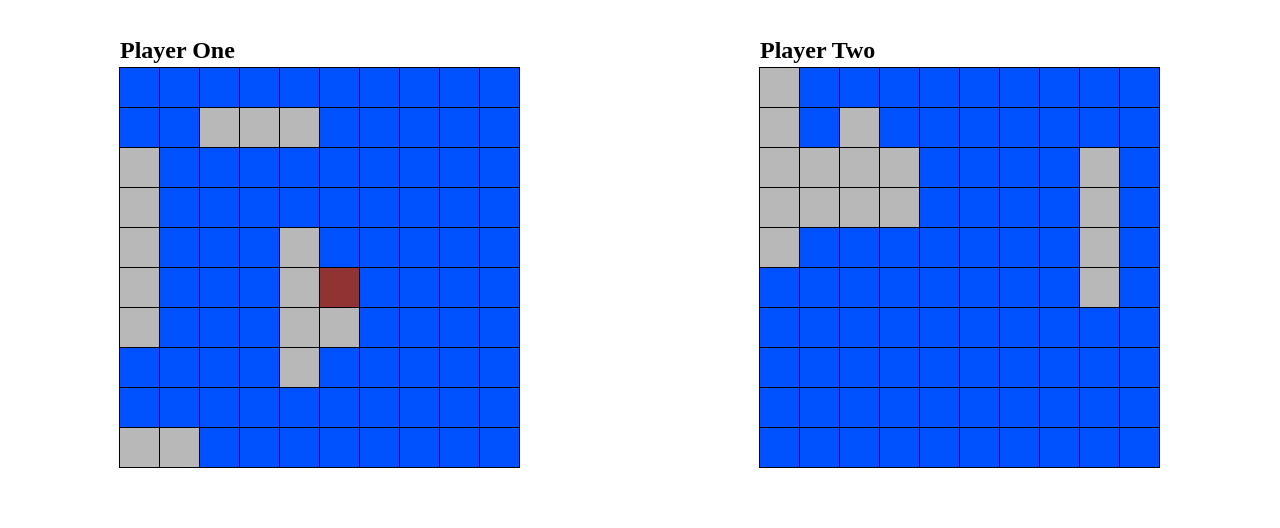
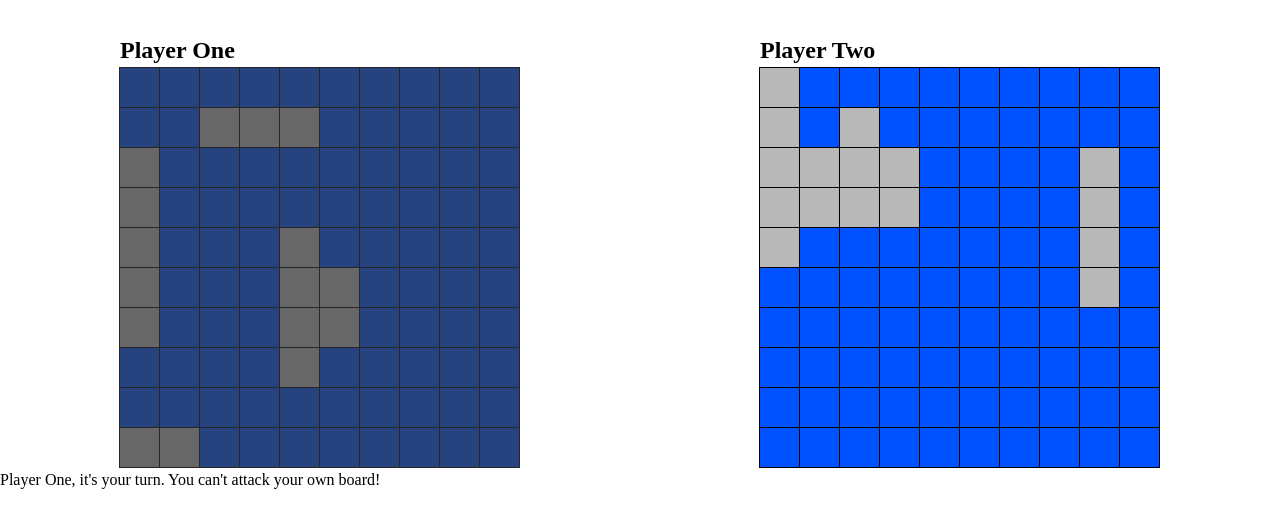
Before and after one commit to vicpues/battleship, a website built with webpack: page src/template.html in a window 1280 px wide. Both pictures are taken after a click on the element 320 px from the left and 268 px from the top of the page. Built offline with nearby package versions, Linux system fonts and the light colour scheme.

Commit message:
feat: Add turn-switching functionality

```diff
--- a/src/game.js
+++ b/src/game.js
@@ -9,6 +9,11 @@ import Player from "./model/player";
 
 // Global functions
 let updateMessage;
+let getCurrentPlayerObj;
+let getCurrentPlayerDom;
+
+// Global state variables
+let currentTurn;
 
 /** Starts a game of battleship */
 export default function startGame() {
@@ -16,11 +21,11 @@ export default function startGame() {
     const game = createGame(boardSize, boardSize);
     const dom = cacheDom();
 
-    bindGlobals(dom);
+    bindGlobals(dom, game);
 
     for (let i = 0; i < game.players.length; i++) {
         $placeShipsRandomly(game.players[i]);
-        renderBoard(dom.players[i], game.players[i].board);
+        renderBoard(dom.players[i], game.players[i]);
         bindPlayerEvents(dom.players[i], game.players[i]);
     }
 }
@@ -41,6 +46,7 @@ function cacheDom() {
     /** @param {HTMLElement} playerElement */
     function cachePlayerDom(playerElement) {
         return {
+            player: playerElement,
             name: playerElement.querySelector(".name"),
             board: playerElement.querySelector(".board"),
         };
@@ -64,20 +70,26 @@ function createGame(boardWidth, boardHeight) {
 }
 
 /** Assigns the global state functions based on the intial state of the game */
-function bindGlobals(dom) {
+function bindGlobals(dom, game) {
+    currentTurn = 0;
     updateMessage = (message) => (dom.message.textContent = message);
+    getCurrentPlayerObj = () => game.players[currentTurn % 2];
+    getCurrentPlayerDom = () => dom.players[currentTurn % 2];
 }
 
 /** Creates a Board html element from a board obj and updates it in the playerDom
  * @param {HTMLElement} playerDom
  * @param {PlayerObj} playerObj
  */
-function renderBoard(playerDom, boardObj) {
-    const { width, height } = boardObj;
-    const newBoard = new BoardDom(width, height).render(boardObj);
+function renderBoard(playerDom, playerObj) {
+    const { width, height } = playerObj.board;
+    const newBoard = new BoardDom(width, height).render(playerObj.board);
     if (playerDom.board === null) playerDom.name.after(newBoard);
     else playerDom.board.replaceWith(newBoard);
     playerDom.board = newBoard;
+    if (playerObj === getCurrentPlayerObj()) {
+        playerDom.player.classList.add("current");
+    }
 }
 
 /** Takes in a Player obj and places ships randomly on their board */
@@ -105,23 +117,36 @@ function $placeShipsRandomly(playerObj) {
 function bindPlayerEvents(playerDom, playerObj) {
     playerDom.board.addEventListener(
         "click",
-        createAttackHandler(playerDom.board, playerObj.board),
+        createAttackHandler(playerDom, playerObj),
     );
 }
 
 // Event handlers
 
-function createAttackHandler(boardDom, boardObj) {
+function createAttackHandler(playerDom, playerObj) {
+    const wrongTurnMessage = `${playerDom.name.textContent}, it's your turn. You can't attack your own board!`;
     return function attackHandler(event) {
         try {
+            if (getCurrentPlayerObj() === playerObj) {
+                throw new Error(wrongTurnMessage);
+            }
             const cell = event.target;
             const xPos = Number(cell.dataset.x);
             const yPos = Number(cell.dataset.y);
-            boardObj.attack(xPos, yPos);
-            BoardDom.updateCell(boardDom, boardObj, xPos, yPos);
+            playerObj.board.attack(xPos, yPos);
+            BoardDom.updateCell(playerDom.board, playerObj.board, xPos, yPos);
             updateMessage("");
+            switchTurn();
         } catch (e) {
             updateMessage(e.message);
         }
     };
 }
+
+// Game flow
+
+function switchTurn() {
+    getCurrentPlayerDom().player.classList.toggle("current");
+    currentTurn++;
+    getCurrentPlayerDom().player.classList.toggle("current");
+}
--- a/src/styles/components/board.css
+++ b/src/styles/components/board.css
@@ -22,3 +22,9 @@
     }
   }
 }
+
+/* Conditional classes */
+
+.current .board {
+  filter: brightness(50%) contrast(70%);
+}
```
